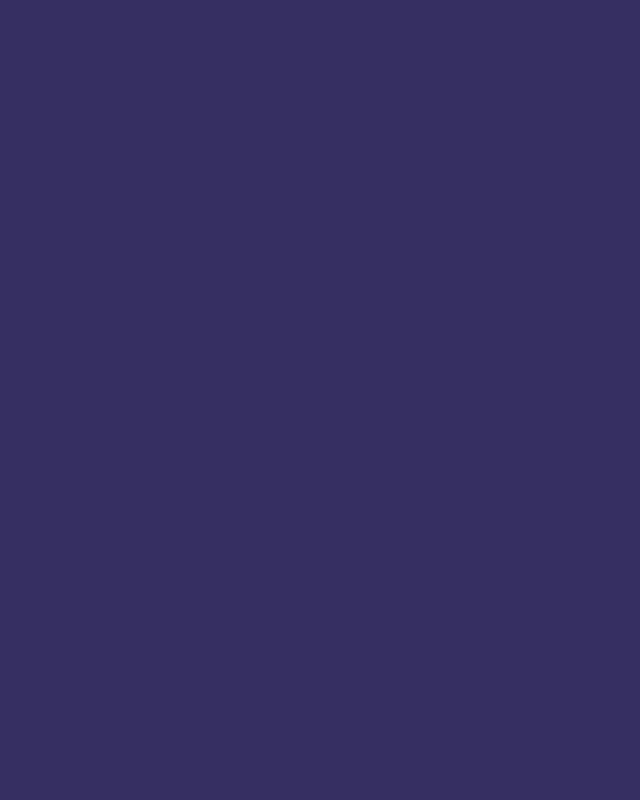
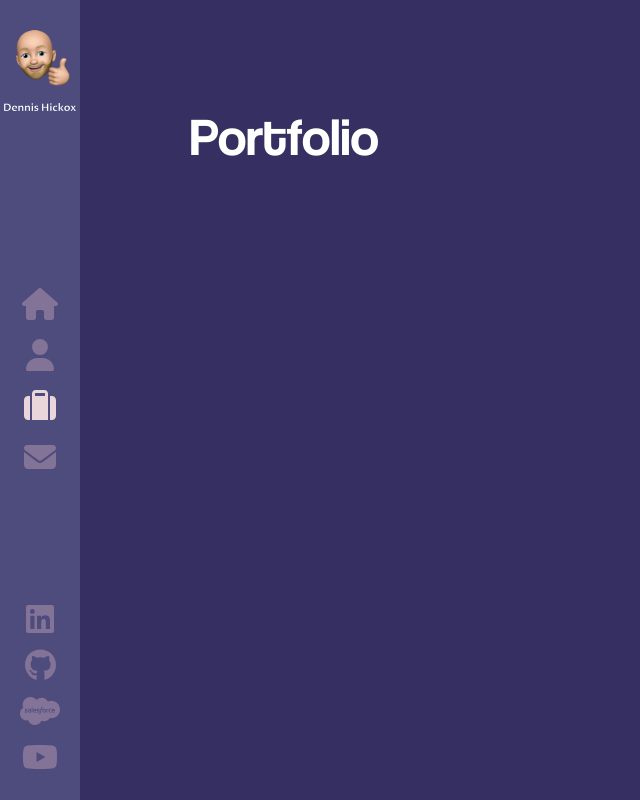
Before and after one commit to frozzel/Dennis-HIckox, a React (Create React App) app: page /portfolio in a window 1280 px wide. Before the commit this address had no page. Shown: the whole page, without its empty margins (0-640 px from the left). Built offline with nearby package versions, Linux system fonts and the light colour scheme.

Commit message:
base setup for portfolio, finaly got useEffect to work and applied it to all pages

```diff
--- a/src/App.js
+++ b/src/App.js
@@ -2,7 +2,8 @@ import { Routes, Route } from 'react-router-dom';
 import Layout from './components/Layout';
 import Home from './components/Home';
 import About from './components/About';
-import Contact from './components/Contact'
+import Contact from './components/Contact';
+import Portfolio from './components/Portfolio';
 import './App.scss';
 
 function App() {
@@ -13,6 +14,7 @@ function App() {
        <Route index element={<Home />} />
        <Route path="about" element={<About />} />
        <Route path="/contact" element={<Contact />} />
+       <Route path="/portfolio" element={<Portfolio />} />
     </Route>
     </Routes>
     </>
--- a/src/App.scss
+++ b/src/App.scss
@@ -1,4 +1,4 @@
-$primary-color: #E9D5DA;
+$primary-color: #fff;
 
 @import 'animate.css';
 
--- a/src/components/About/index.js
+++ b/src/components/About/index.js
@@ -1,4 +1,4 @@
-import { useState } from 'react';
+import { useState, useEffect } from 'react';
 import AnimatedLetters from '../AnimatedLetters'
 import './index.scss'
 import React from 'react'
@@ -6,8 +6,23 @@ import Snowfall from 'react-snowfall';
 import logo from './logo.svg';
 
 const About = () => {
-  const [letterClass ] = useState('text-animate')
 
+  const [letterClass, setLetterClass] = useState('text-animate');
+
+
+  useEffect(() => {
+      const timer = setTimeout(() => {
+          setLetterClass('text-animate-hover');
+      }, 3000);
+
+      return () => {
+          clearTimeout(timer);
+      }
+  });
+
+  useEffect(() => {
+
+  }, []);
 
 
   return (
--- a/src/components/AnimatedLetters/index.scss
+++ b/src/components/AnimatedLetters/index.scss
@@ -6,6 +6,7 @@
     animation-delay: 1s;
     animation-fill-mode: forwards;
     min-width: 10px;
+    color: #fff;
   }
 
   .text-animate-hover {
@@ -15,7 +16,8 @@
 
     &:hover {
       animation: rubberBand 1s;
-      color: #E9D5DA;
+      color: #61DAFB;
+      opacity: .6;
     }
   }
 
--- a/src/components/Contact/index.js
+++ b/src/components/Contact/index.js
@@ -1,4 +1,4 @@
-import {useState } from 'react'
+import {useState, useEffect } from 'react'
 import { useRef } from 'react'
 import emailjs from '@emailjs/browser'
 import AnimatedLetters from '../AnimatedLetters'
@@ -11,8 +11,22 @@ import {faLinkedin,faGithub, faSalesforce, faYoutube,} from '@fortawesome/free-b
 
 
 const Contact = () => {
-  const [letterClass] = useState('text-animate')
+  const [letterClass, setLetterClass] = useState('text-animate')
   const form = useRef()
+
+  useEffect(() => {
+      const timer = setTimeout(() => {
+          setLetterClass('text-animate-hover');
+      }, 3000);
+
+      return () => {
+          clearTimeout(timer);
+      }
+  });
+
+  useEffect(() => {
+
+  }, []);
 
 
   const sendEmail = (e) => {
--- a/src/components/Home/index.js
+++ b/src/components/Home/index.js
@@ -1,5 +1,5 @@
 import './index.scss';
-import { useState } from 'react';
+import { useState, useEffect} from 'react';
 import AnimatedLetters from '../AnimatedLetters';
 import {
     faSalesforce,
@@ -15,7 +15,20 @@ import Snowfall from 'react-snowfall'
 
 
 const Home = ()=> {
-    const [letterClass] = useState('text-animate')
+    const [letterClass, setLetterClass] = useState('text-animate');
+    useEffect(() => {
+      const timer = setTimeout(() => {
+          setLetterClass('text-animate-hover');
+      }, 6000);
+
+      return () => {
+          clearTimeout(timer);
+      }
+  });
+
+  useEffect(() => {
+
+  }, []);
 
     const nameArray = ['D', 'e', 'n', 'n', 'i', 's', '', 'H', 'i', 'c', 'k', 'o', 'x', ','];
     const jobArray = [
--- a/src/components/Layout/index.scss
+++ b/src/components/Layout/index.scss
@@ -27,7 +27,7 @@
       h1 {
         font-size: 53px;
         font-family: 'Coolvetica';
-        color: #E9D5DA;
+        color: #fff;
         font-weight: 400;
         margin-top: 0;
         position: relative;
@@ -91,7 +91,8 @@
 
     .text-animate-hover {
       &:hover {
-        color: #E9D5DA;
+        color: #61DAFB;
+        opacity: .6;
       }
     }
   }
--- /dev/null
+++ b/src/components/Portfolio/index.js
@@ -0,0 +1,39 @@
+import React, { useEffect, useState } from "react";
+import AnimatedLetters from "../AnimatedLetters";
+import "./index.scss";
+
+
+const Portfolio = () => {
+    const [letterClass, setLetterClass] = useState('text-animate');
+
+    useEffect(() => {
+        const timer = setTimeout(() => {
+            setLetterClass('text-animate-hover');
+        }, 3000);
+
+        return () => {
+            clearTimeout(timer);
+        }
+    });
+
+    useEffect(() => {
+
+    }, []);
+
+    return (
+        <>
+            <div className="container portfolio-page">
+                <h1 className="page-title">
+                    <AnimatedLetters
+                        letterClass={letterClass}
+                        strArray={"Portfolio".split("")}
+                        idx={15}
+                    />
+                </h1>
+
+            </div>
+
+        </>
+    );
+}
+export default Portfolio;
--- /dev/null
+++ b/src/components/Portfolio/index.scss
@@ -0,0 +1,15 @@
+.portfolio-page {
+    padding-left: 100px;
+    padding-right: 50px;
+    width: calc(100% - 150px);
+    position: initial;
+    height: 100%;
+    overflow: auto;
+
+    h1.page-title {
+        margin-left: 100px;
+        margin-top: 100px;
+    }
+
+
+}
--- a/src/components/Sidebar/index.scss
+++ b/src/components/Sidebar/index.scss
@@ -151,7 +151,7 @@
           top: 0;
           left: 0;
           background: #4D4C7D;
-          height: 25%;
+          height: 35%;
           margin: 0;
           z-index: 2;
           position: fixed;
```
